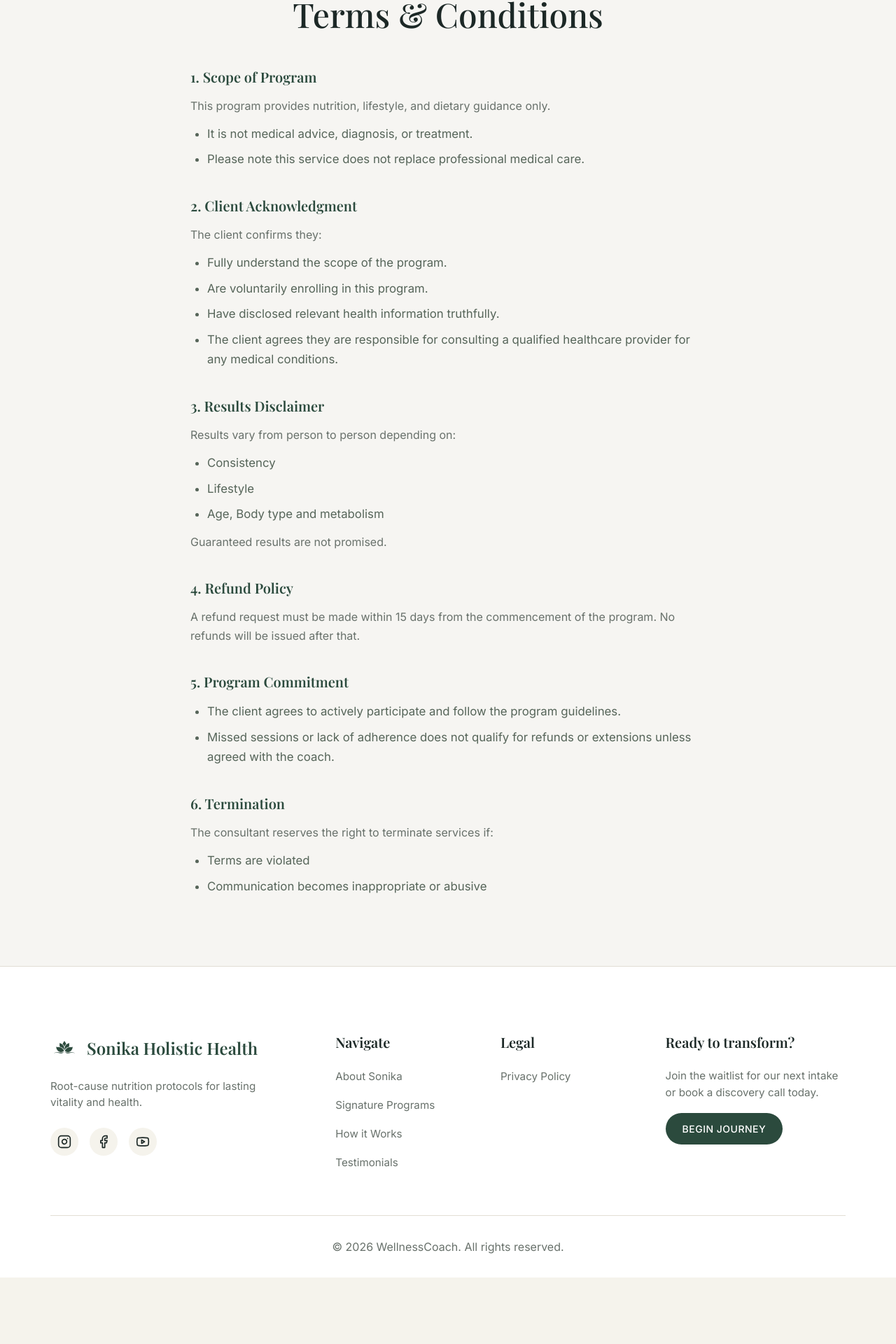
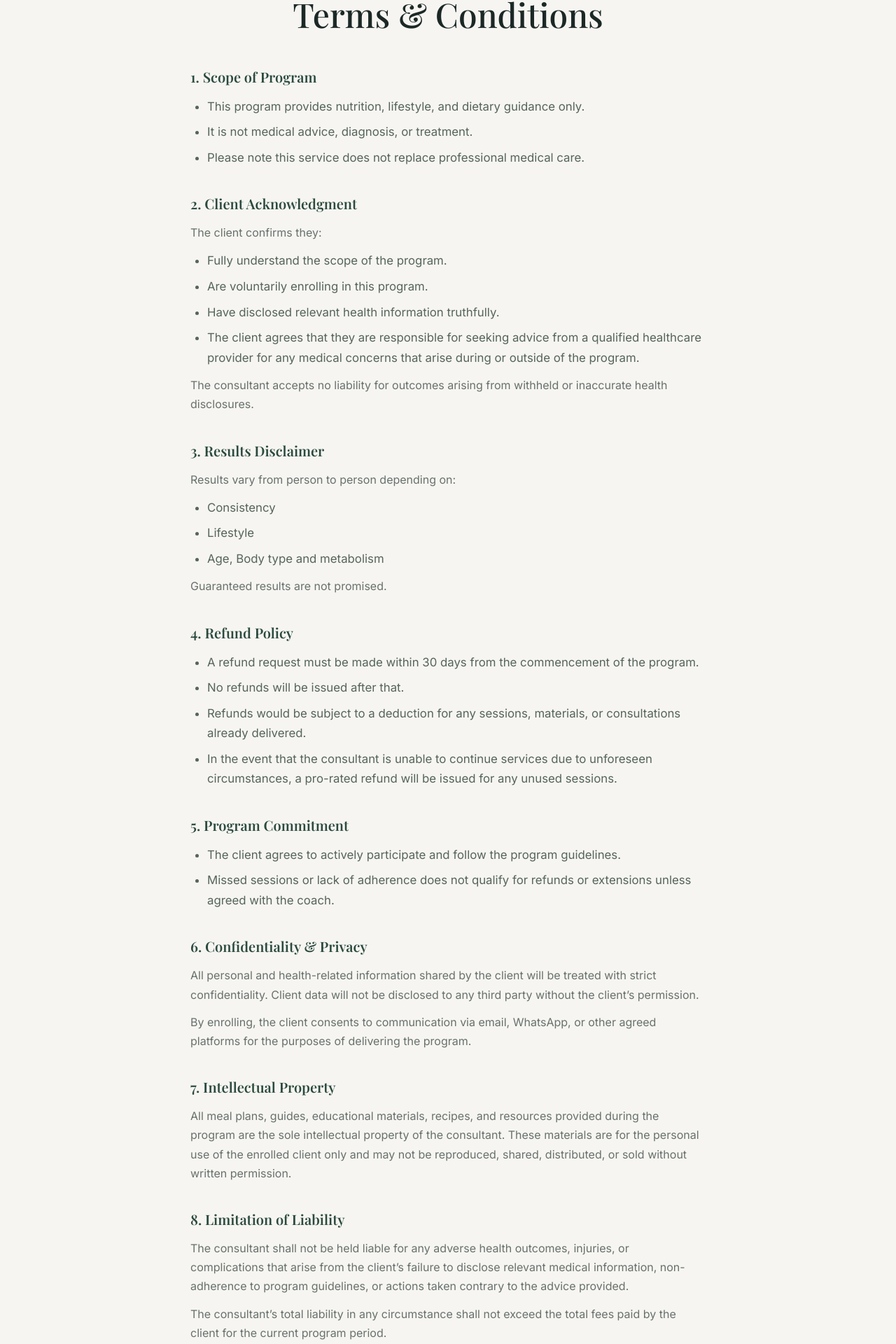
Before and after one commit to jithindevoffice-hue/nutrition-websie, a React (Vite) app: page /privacy-policy in a window 1280 px wide. Shown: the part 269-2189 px from the top of the page at 70% size. Before the commit the page ends 2094 px from the top, so only its background shows below. Built offline with nearby package versions, Linux system fonts and the light colour scheme; a web font is replaced by a local one.

Commit message:
feat: add Terms & Conditions page and update legal policy details

```diff
--- a/src/App.tsx
+++ b/src/App.tsx
@@ -18,6 +18,7 @@ function App() {
       <Route path="/apply" element={<ApplyPage />} />
       <Route path="/profile" element={<ProfileFormPage />} />
       <Route path="/privacy-policy" element={<PrivacyPolicyPage />} />
+      <Route path="/terms-conditions" element={<PrivacyPolicyPage />} />
     </Routes>
   )
 }
--- a/src/components/Footer.tsx
+++ b/src/components/Footer.tsx
@@ -38,6 +38,7 @@ export const Footer = () => {
                         <h4>Legal</h4>
                         <ul>
                             <li><Link to="/privacy-policy">Privacy Policy</Link></li>
+                            <li><Link to="/terms-conditions">Terms &amp; Conditions</Link></li>
                         </ul>
                     </div>
 
--- a/src/pages/PrivacyPolicyPage.tsx
+++ b/src/pages/PrivacyPolicyPage.tsx
@@ -12,8 +12,8 @@ export const PrivacyPolicyPage = () => {
                     <div style={{ display: 'flex', flexDirection: 'column', gap: '2.5rem', lineHeight: '1.7', fontSize: '1.05rem', color: 'rgba(57, 75, 62, 0.85)' }}>
                         <section>
                             <h3 style={{ fontSize: '1.25rem', marginBottom: '1rem', fontWeight: 600, color: 'var(--color-primary)' }}>1. Scope of Program</h3>
-                            <p>This program provides nutrition, lifestyle, and dietary guidance only.</p>
-                            <ul style={{ paddingLeft: '1.5rem', marginTop: '0.75rem', display: 'flex', flexDirection: 'column', gap: '0.5rem', listStyleType: 'disc' }}>
+                            <ul style={{ paddingLeft: '1.5rem', display: 'flex', flexDirection: 'column', gap: '0.5rem', listStyleType: 'disc' }}>
+                                <li>This program provides nutrition, lifestyle, and dietary guidance only.</li>
                                 <li>It is not medical advice, diagnosis, or treatment.</li>
                                 <li>Please note this service does not replace professional medical care.</li>
                             </ul>
@@ -26,8 +26,9 @@ export const PrivacyPolicyPage = () => {
                                 <li>Fully understand the scope of the program.</li>
                                 <li>Are voluntarily enrolling in this program.</li>
                                 <li>Have disclosed relevant health information truthfully.</li>
-                                <li>The client agrees they are responsible for consulting a qualified healthcare provider for any medical conditions.</li>
+                                <li>The client agrees that they are responsible for seeking advice from a qualified healthcare provider for any medical concerns that arise during or outside of the program.</li>
                             </ul>
+                            <p style={{ marginTop: '0.75rem' }}>The consultant accepts no liability for outcomes arising from withheld or inaccurate health disclosures.</p>
                         </section>
 
                         <section>
@@ -43,7 +44,12 @@ export const PrivacyPolicyPage = () => {
 
                         <section>
                             <h3 style={{ fontSize: '1.25rem', marginBottom: '1rem', fontWeight: 600, color: 'var(--color-primary)' }}>4. Refund Policy</h3>
-                            <p>A refund request must be made within 15 days from the commencement of the program. No refunds will be issued after that.</p>
+                            <ul style={{ paddingLeft: '1.5rem', display: 'flex', flexDirection: 'column', gap: '0.5rem', listStyleType: 'disc' }}>
+                                <li>A refund request must be made within 30 days from the commencement of the program.</li>
+                                <li>No refunds will be issued after that.</li>
+                                <li>Refunds would be subject to a deduction for any sessions, materials, or consultations already delivered.</li>
+                                <li>In the event that the consultant is unable to continue services due to unforeseen circumstances, a pro-rated refund will be issued for any unused sessions.</li>
+                            </ul>
                         </section>
 
                         <section>
@@ -55,11 +61,28 @@ export const PrivacyPolicyPage = () => {
                         </section>
 
                         <section>
-                            <h3 style={{ fontSize: '1.25rem', marginBottom: '1rem', fontWeight: 600, color: 'var(--color-primary)' }}>6. Termination</h3>
+                            <h3 style={{ fontSize: '1.25rem', marginBottom: '1rem', fontWeight: 600, color: 'var(--color-primary)' }}>6. Confidentiality & Privacy</h3>
+                            <p>All personal and health-related information shared by the client will be treated with strict confidentiality. Client data will not be disclosed to any third party without the client’s permission.</p>
+                            <p style={{ marginTop: '0.75rem' }}>By enrolling, the client consents to communication via email, WhatsApp, or other agreed platforms for the purposes of delivering the program.</p>
+                        </section>
+
+                        <section>
+                            <h3 style={{ fontSize: '1.25rem', marginBottom: '1rem', fontWeight: 600, color: 'var(--color-primary)' }}>7. Intellectual Property</h3>
+                            <p>All meal plans, guides, educational materials, recipes, and resources provided during the program are the sole intellectual property of the consultant. These materials are for the personal use of the enrolled client only and may not be reproduced, shared, distributed, or sold without written permission.</p>
+                        </section>
+
+                        <section>
+                            <h3 style={{ fontSize: '1.25rem', marginBottom: '1rem', fontWeight: 600, color: 'var(--color-primary)' }}>8. Limitation of Liability</h3>
+                            <p>The consultant shall not be held liable for any adverse health outcomes, injuries, or complications that arise from the client’s failure to disclose relevant medical information, non-adherence to program guidelines, or actions taken contrary to the advice provided.</p>
+                            <p style={{ marginTop: '0.75rem' }}>The consultant’s total liability in any circumstance shall not exceed the total fees paid by the client for the current program period.</p>
+                        </section>
+
+                        <section>
+                            <h3 style={{ fontSize: '1.25rem', marginBottom: '1rem', fontWeight: 600, color: 'var(--color-primary)' }}>9. Termination</h3>
                             <p>The consultant reserves the right to terminate services if:</p>
                             <ul style={{ paddingLeft: '1.5rem', marginTop: '0.75rem', display: 'flex', flexDirection: 'column', gap: '0.5rem', listStyleType: 'disc' }}>
                                 <li>Terms are violated</li>
-                                <li>Communication becomes inappropriate or abusive</li>
+                                <li>Communication becomes inappropriate.</li>
                             </ul>
                         </section>
                     </div>
```
